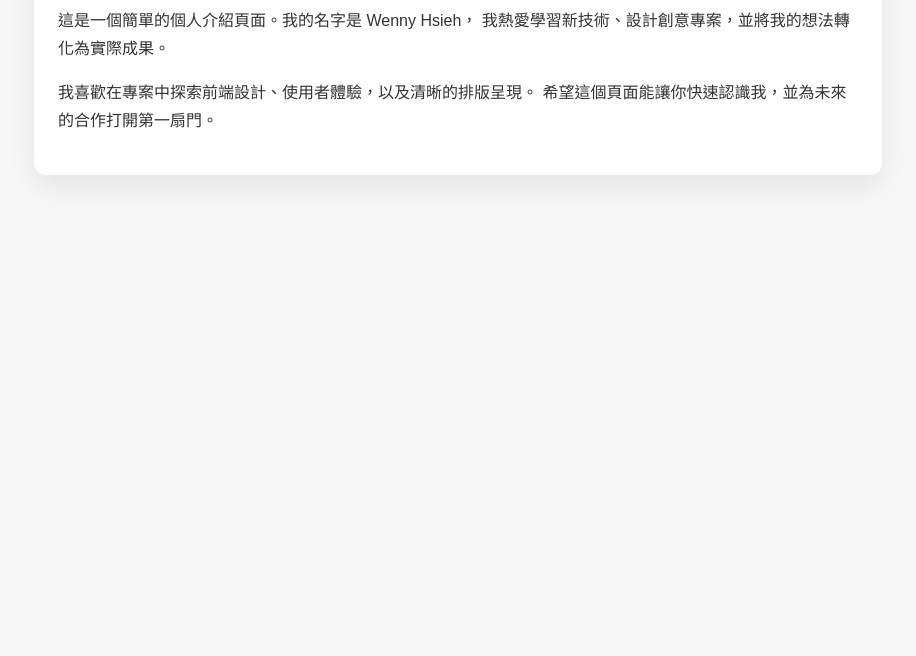
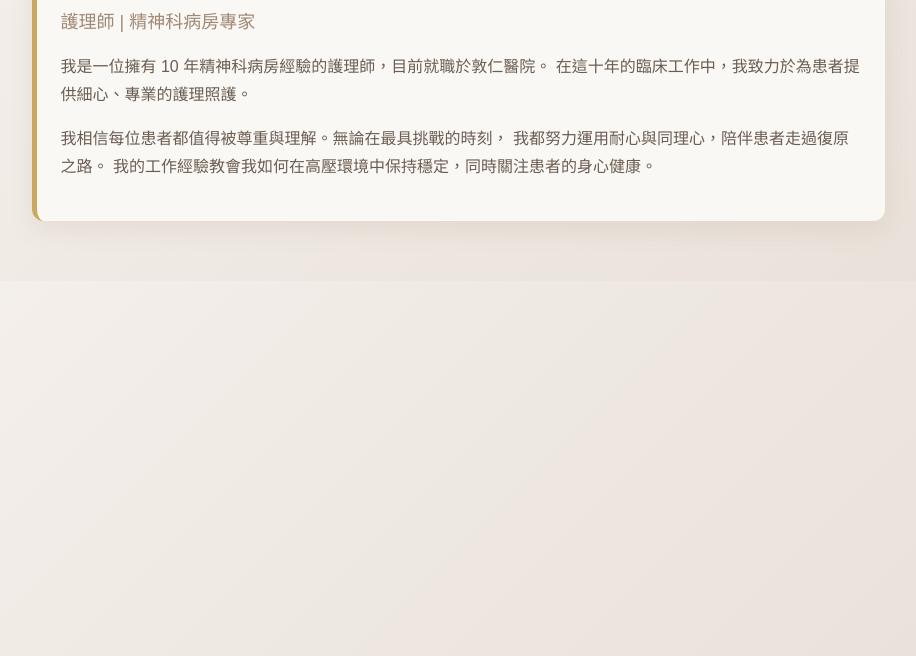
Before and after one commit to wenny880085/1150422001, a plain HTML site: page index.html in a window 1280 px wide. Shown: the part 144-800 px from the top of the page, without its empty margins (182-1098 px from the left). Drawn offline with Linux system fonts and the light colour scheme.

Commit message:
2 commit

```diff
--- a/index.html
+++ b/index.html
@@ -7,8 +7,8 @@
     <style>
       body {
         font-family: Arial, sans-serif;
-        background-color: #f7f7f7;
-        color: #333;
+        background: linear-gradient(135deg, #f5f1ed 0%, #e8dfd7 100%);
+        color: #6b5d52;
         margin: 0;
         padding: 0;
       }
@@ -16,13 +16,19 @@
         max-width: 800px;
         margin: 60px auto;
         padding: 24px;
-        background: #fff;
+        background: #faf8f4;
         border-radius: 12px;
-        box-shadow: 0 12px 28px rgba(0, 0, 0, 0.08);
+        box-shadow: 0 8px 24px rgba(139, 115, 85, 0.12);
+        border-left: 5px solid #c9a961;
       }
       h1 {
         margin-top: 0;
-        color: #1f3c88;
+        color: #8b7355;
+      }
+      .subtitle {
+        color: #a08875;
+        font-size: 18px;
+        margin: 12px 0 20px 0;
       }
       p {
         line-height: 1.75;
@@ -32,13 +38,15 @@
   <body>
     <div class="container">
       <h1>你好，我是 Wenny Hsieh</h1>
+      <div class="subtitle">護理師 | 精神科病房專家</div>
       <p>
-        這是一個簡單的個人介紹頁面。我的名字是 Wenny Hsieh，
-        我熱愛學習新技術、設計創意專案，並將我的想法轉化為實際成果。
+        我是一位擁有 10 年精神科病房經驗的護理師，目前就職於敦仁醫院。
+        在這十年的臨床工作中，我致力於為患者提供細心、專業的護理照護。
       </p>
       <p>
-        我喜歡在專案中探索前端設計、使用者體驗，以及清晰的排版呈現。
-        希望這個頁面能讓你快速認識我，並為未來的合作打開第一扇門。
+        我相信每位患者都值得被尊重與理解。無論在最具挑戰的時刻，
+        我都努力運用耐心與同理心，陪伴患者走過復原之路。
+        我的工作經驗教會我如何在高壓環境中保持穩定，同時關注患者的身心健康。
       </p>
     </div>
   </body>
```
